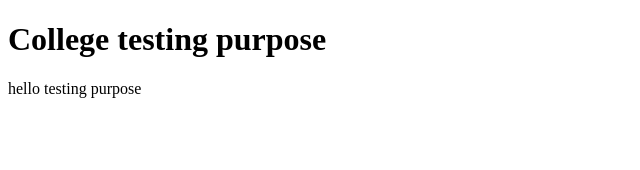
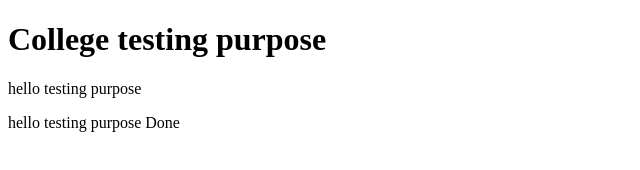
Before and after one commit to ambikesshh/git-demo-clg, a plain HTML site: page index.html in a window 1280 px wide. Shown: the whole page, without its empty margins (0-640 px from the left). Drawn offline with Linux system fonts and the light colour scheme.

Commit message:
succcessfully done

```diff
--- a/index.html
+++ b/index.html
@@ -8,6 +8,7 @@
 <body>
     <h1>College testing purpose</h1>
     <p>hello testing purpose</p>
+    <p>hello testing purpose Done</p>
 
 </body>
 </html>
```
